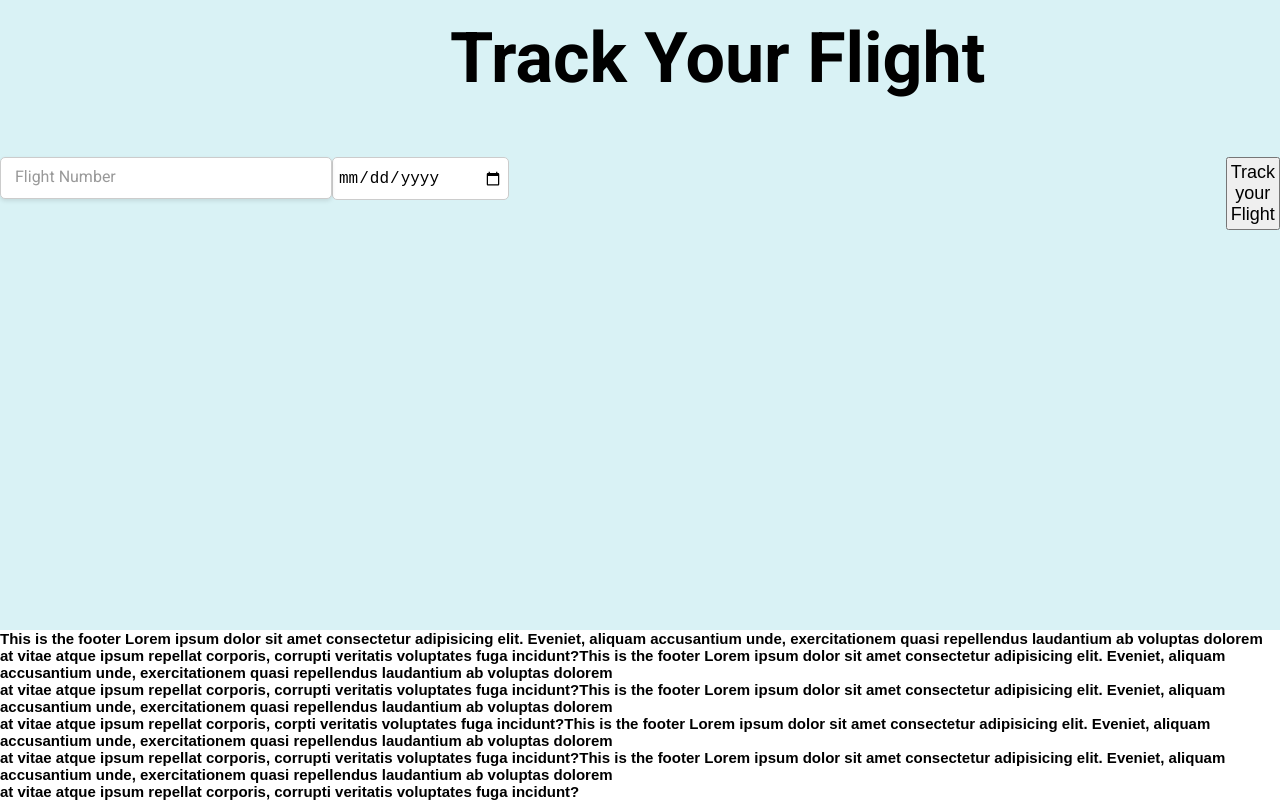
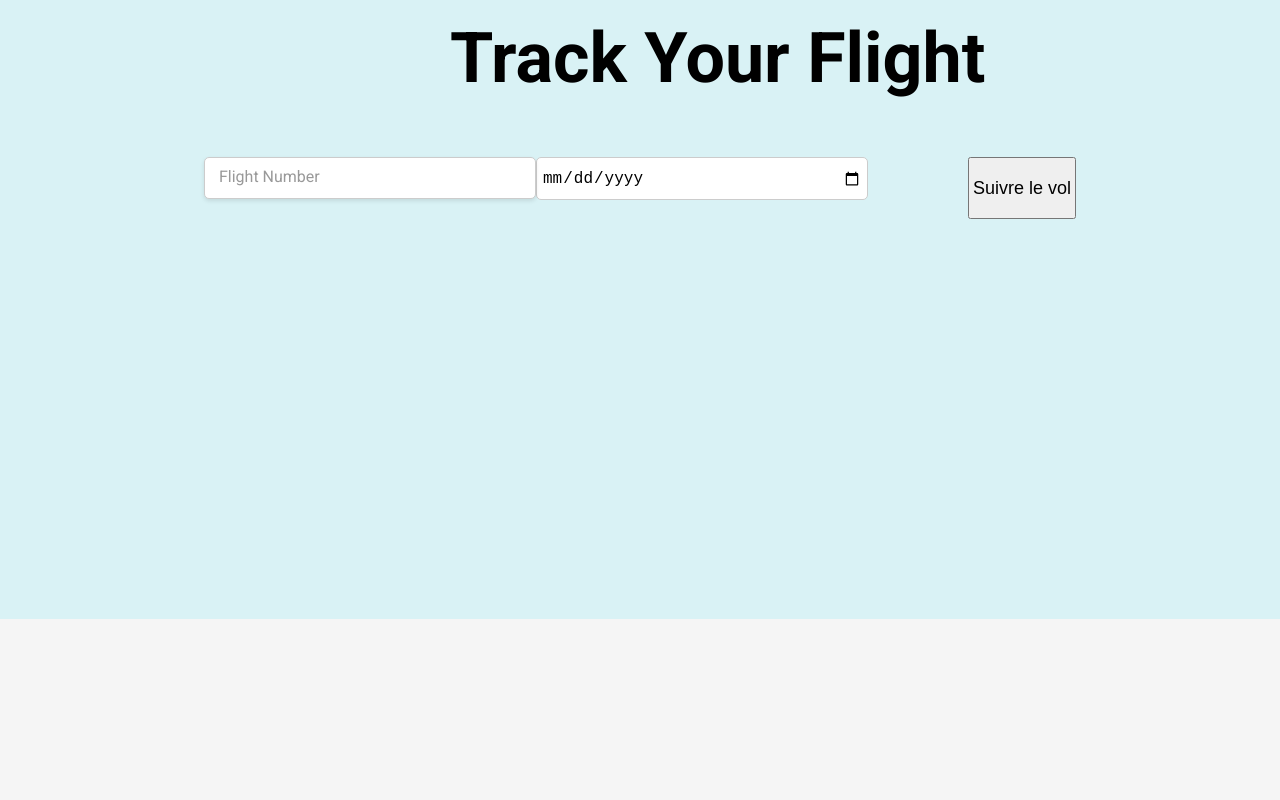
Before and after one commit to EmireHaouas/Fly_Catcher, a React (Vite) app in the folder plane_Catcher2/: page / in a window 1280 px wide. Shown: the part 1266-2066 px from the top of the page. After the commit the page ends 1885 px from the top, so only its background shows below. Built offline with nearby package versions, Linux system fonts and the light colour scheme.

Commit message:
little update

```diff
--- a/plane_Catcher2/src/Main.css
+++ b/plane_Catcher2/src/Main.css
@@ -131,7 +131,7 @@ input[type="date"]:focus {
 .button_submit{
   font-size: 18px;
   padding: 3px;
-  margin-left: 717px;
+  margin-left: 100px;
 
 }
 .form_track{
--- a/plane_Catcher2/src/components/Footer.jsx
+++ b/plane_Catcher2/src/components/Footer.jsx
@@ -4,12 +4,7 @@ import '../Footer.css';
 const Main = () => {
     return (
         <div>
-          <h1 className='h1_footer'>This is the footer Lorem ipsum dolor sit amet consectetur adipisicing elit. Eveniet, aliquam accusantium unde, exercitationem quasi repellendus laudantium ab voluptas dolorem<br/>
-           at vitae atque ipsum repellat corporis, corrupti veritatis voluptates fuga incidunt?This is the footer Lorem ipsum dolor sit amet consectetur adipisicing elit. Eveniet, aliquam accusantium unde, exercitationem quasi repellendus laudantium ab voluptas dolorem<br/>
-           at vitae atque ipsum repellat corporis, corrupti veritatis voluptates fuga incidunt?This is the footer Lorem ipsum dolor sit amet consectetur adipisicing elit. Eveniet, aliquam accusantium unde, exercitationem quasi repellendus laudantium ab voluptas dolorem<br/>
-           at vitae atque ipsum repellat corporis, corpti veritatis voluptates fuga incidunt?This is the footer Lorem ipsum dolor sit amet consectetur adipisicing elit. Eveniet, aliquam accusantium unde, exercitationem quasi repellendus laudantium ab voluptas dolorem<br/>
-           at vitae atque ipsum repellat corporis, corrupti veritatis voluptates fuga incidunt?This is the footer Lorem ipsum dolor sit amet consectetur adipisicing elit. Eveniet, aliquam accusantium unde, exercitationem quasi repellendus laudantium ab voluptas dolorem<br/>
-           at vitae atque ipsum repellat corporis, corrupti veritatis voluptates fuga incidunt?</h1>
+          <h1 className='h1_footer'></h1>
         </div>
     );
 };
--- a/plane_Catcher2/src/components/Header.jsx
+++ b/plane_Catcher2/src/components/Header.jsx
@@ -10,7 +10,7 @@ const Header = () => {
                 <img className='logo' src={logo} alt='logo' />
                 <a href="#section1"><span className='span_nav'>H</span>ome</a>
                 <a href="#section2">Explore</a>
-                <a className='track_Nav' href="#flightId">Track my Flight</a>
+                <a className='track_Nav' href="#id_form_iata">Track my Flight</a>
                 <a href="#section3">Contact Us</a>
                 </div>
             </nav>
--- a/plane_Catcher2/src/components/Main.jsx
+++ b/plane_Catcher2/src/components/Main.jsx
@@ -84,7 +84,7 @@ const Main = () => {
                                   required
                                 />
 
-                            <button className='button_submit' type="submit">Track your Flight</button>
+                            <button className='button_submit' type="submit">Suivre le vol</button>
                     </form>
 
 
@@ -94,13 +94,15 @@ const Main = () => {
                     {flightData && (
                         <div>
                             <h3>Flight Details</h3>
-                            <p className='p_destination'>From : {flightData.departure.airport} <img className='plane_icon' src={plane_icon} alt=''></img> {flightData.arrival.airport}</p>
+                            <p className='p_destination'>From : {flightData.departure.airport} <img
+                                className='plane_icon' src={plane_icon} alt=''></img> {flightData.arrival.airport}</p>
                             <p>Airline : {flightData.airline.name}</p>
                             <p>Statut : {flightData.flight_status}</p>
                             <p>Date : {flightData.departure.estimated} (Estimé)</p>
                             <p>Aircraft Model : {flightData.aircraft.icao}</p>
                             <p>Arrival Terminal : {flightData.arrival.terminal}</p>
                             <p>Arrival Gate : {flightData.arrival.gate}</p>
+                            <p>Aircraft Age : {departure.delay}</p>
 
                         </div>
                     )}
```
Also changed, not shown: 1 other file (tests, documents, lock files or other folders).
